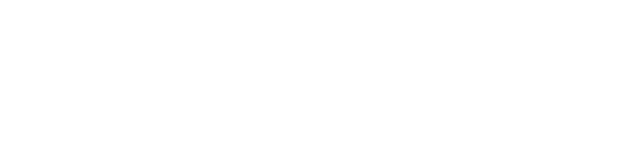
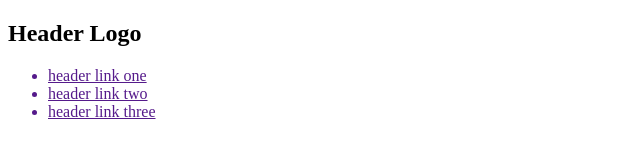
Before and after one commit to slpkid/landing-page, a plain HTML site: page index.html in a window 1280 px wide. Shown: the whole page, without its empty margins (0-640 px from the left). Drawn offline with Linux system fonts and the light colour scheme.

Commit message:
Add header text and list for header links.

```diff
--- a/index.html
+++ b/index.html
@@ -8,8 +8,16 @@
 </head>
 <body>
     <div class="header">
-        <div class="logo"></div>
-        <div class="header-links"></div>
+        <div class="logo">
+            <h2 class="logo">Header Logo</h2>
+        </div>
+        <div class="header-links">
+            <ul>
+                <a href=""><li>header link one</li></a>
+                <a href=""><li>header link two</li></a>
+                <a href=""><li>header link three</li></a>
+            </ul>
+        </div>
     </div>
     <div class="intro">
         <div class="button-sign-up"></div>
```
